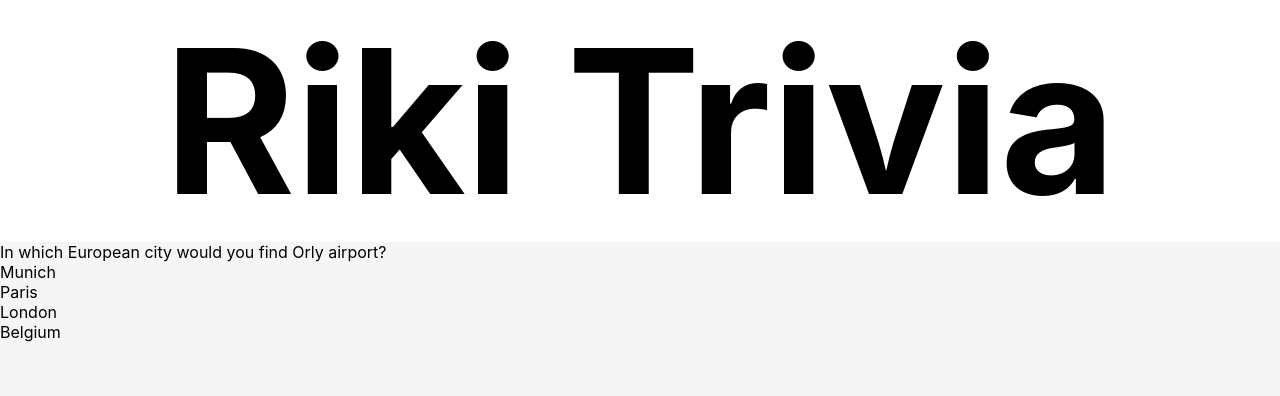
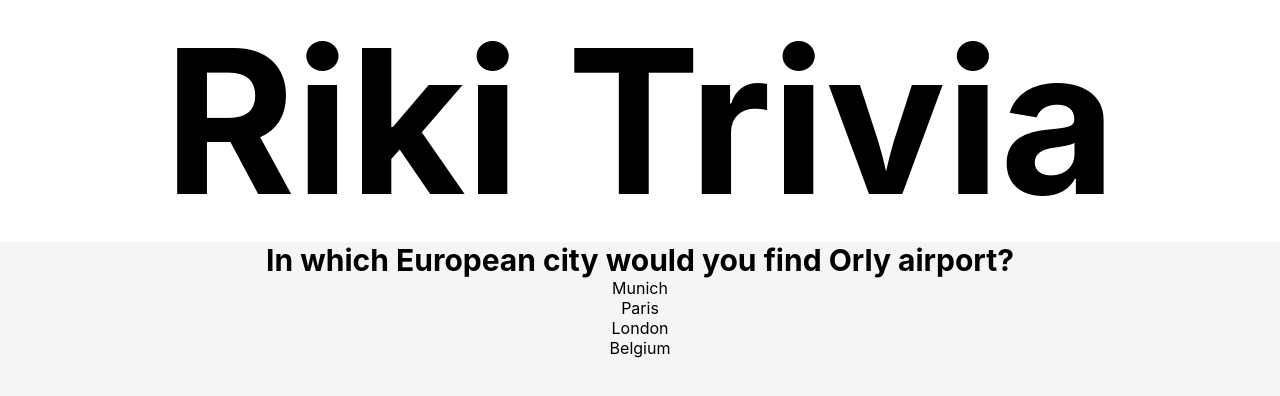
Before and after one commit to arkaneshiro/Riki_K_Tandem_CC, a React (Create React App) app: page / in a window 1280 px wide. Both pictures are taken after a click on the button "start?". Shown: the top 396 px of the page. Built offline with nearby package versions, Linux system fonts and the light colour scheme.

Commit message:
basic styling

```diff
--- a/src/App.js
+++ b/src/App.js
@@ -2,6 +2,7 @@ import React, {useState, useEffect} from "react";
 
 import Title from './components/Title';
 import Question from './components/Question'
+import style from './styles/App.module.css'
 import data from './components/data/Apprentice_TandemFor400_Data.json';
 
 
@@ -73,7 +74,7 @@ const App = () => {
   return (
     <div>
       <Title/>
-      <div>
+      <div className={style.flexContainer}>
         {(asked.length !== 0 && asked.length !== 12 && rand !== '')
         ? <Question
             question={data[rand].question}
@@ -97,7 +98,7 @@ const App = () => {
         : ''
         }
         {(asked.length === 12)
-        ? <>
+        ? <div className={style.flexContainer}>
             <div>
               score for round 1: {score}/10
             </div>
@@ -111,7 +112,7 @@ const App = () => {
                 setAnswered(false);
               }}
             />
-          </>
+          </div>
         : ''
         }
       </div>
--- a/src/components/Question.js
+++ b/src/components/Question.js
@@ -6,30 +6,29 @@ import style from '../styles/Question.module.css';
 const Question = ({question, options, correct, qNum, answered, setAnswered, ans, chosen, newQ}) => {
 
   return (
-    <>
+    <div className={style.box}>
       <div className={style.question}>
         {question}
       </div>
-      <form>
         {answered
         // if question answered return options with highlighting
         ? <>
             {options.map((option, i) => {
               if (option === correct) {
                 return(
-                  <div key={i} className={style.correct}>
+                  <div key={i} className={`${style.correct} ${style.option}`}>
                     {option}
                   </div>
                 )
               } else if (option === chosen) {
                 return(
-                  <div key={i} className={style.incorrect}>
+                  <div key={i} className={`${style.incorrect} ${style.option}`}>
                     {option}
                   </div>
                 )
               } else {
                 return(
-                  <div key={i}>
+                  <div className={style.option} key={i}>
                     {option}
                   </div>
                 );
@@ -46,7 +45,7 @@ const Question = ({question, options, correct, qNum, answered, setAnswered, ans,
             return(
               <div
                 key={i}
-                className={style.option}
+                className={`${style.optionClickable} ${style.option}`}
                 onClick={() => {
                   ans(qNum, option)
                   setAnswered(true);
@@ -56,9 +55,8 @@ const Question = ({question, options, correct, qNum, answered, setAnswered, ans,
               </div>
             );
           })
-      }
-      </form>
-    </>
+        }
+    </div>
   );
 };
 
--- /dev/null
+++ b/src/styles/App.module.css
@@ -0,0 +1,5 @@
+.flexContainer {
+    display: flex;
+    align-items: center;
+    flex-direction: column;
+}
--- a/src/styles/Question.module.css
+++ b/src/styles/Question.module.css
@@ -1,5 +1,26 @@
-.option:hover {
+.box {
+    display: flex;
+    align-items: center;
+    justify-content: center;
+    flex-direction: column;
+    width: 75%;
+}
+
+.question {
+    font-size: 30px;
+    font-weight: bold;
+}
+
+.option {
+    width: 300px;
+    display: flex;
+    justify-content: center;
+    cursor: default;
+}
+
+.optionClickable:hover {
     background-color: wheat;
+    cursor: pointer;
 }
 
 .correct {
```
